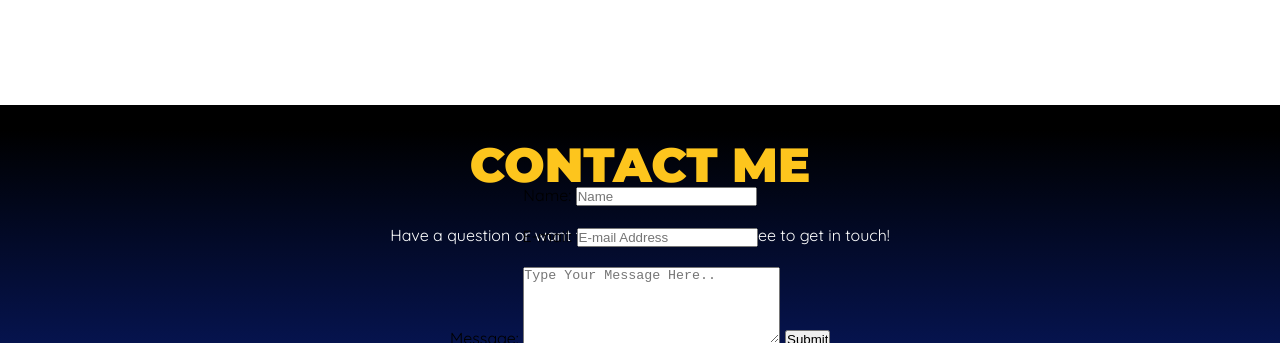
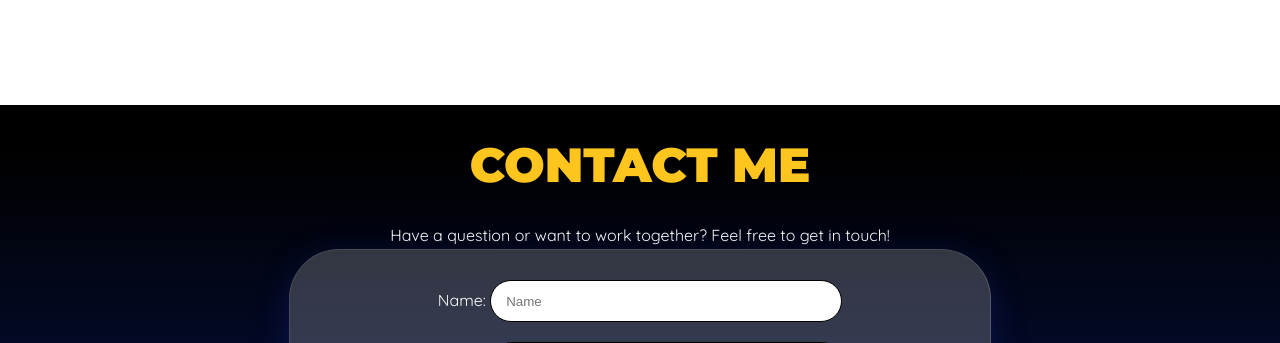
Before and after one commit to motazabdou/Motaz-Abdou-Software-Developer-MP1, a plain HTML site: page index.html in a window 1280 px wide. Shown: the part 2335-2678 px from the top of the page. Drawn offline with nearby package versions, Linux system fonts and the light colour scheme; a script that the page names is missing.

Commit message:
style footer-form

```diff
--- a/assets/css/index.css
+++ b/assets/css/index.css
@@ -380,6 +380,65 @@ nav .menu-item .active {
     color: white;
 }
 
+.footer-form {
+    grid-area: footer-form;
+    width: 100%;
+}
+
+form {
+    border: solid 1px white;
+    background: burlywood;
+    margin: 10% auto;
+    padding: 5%;
+    width: 50%;
+    height: 80%;
+    margin: 5% auto;
+    padding: 30px;
+    text-align: center;
+    background: rgba( 255, 255, 255, 0.20 );
+    box-shadow: 0 8px 32px 0 rgba( 31, 38, 135, 0.37 );
+    backdrop-filter: blur(4.0px);
+    -webkit-backdrop-filter: blur(4.0px);
+    border-radius: 50px;
+    border: 1px inset rgba( 255, 255, 255, 0.18 );
+}
+
+input[type="text"], input[type="email"] {
+    height: 30px;
+    width: 50%;
+    border: solid 1px black;
+    border-radius: 30px;
+    padding: 5px 15px;
+}
+
+label {
+    color: white;
+}
+
+textarea {
+    width: 50%;
+    border-radius: 30px;
+    padding: 15px;
+    margin: 0 auto;
+}
+
+#contact-home .footer-cta {
+    display: block;
+    margin: 10px auto;
+    width: 40%;
+    height: 40px;
+    background: rgba(0,0,0,0.6);
+    border: solid 1px white;
+    border-radius: 30px;
+    color: white;
+    cursor: pointer;
+    font-family: quicksand, sans-serif;
+}
+
+#contact-home .footer-cta:hover {
+    background: #FDC51D;
+    color: black;
+}
 /*******************************************************************************************************************************/
 /***************************************** Media Queries - Tablets max-width 768px**********************************************/
 /*******************************************************************************************************************************/
```
